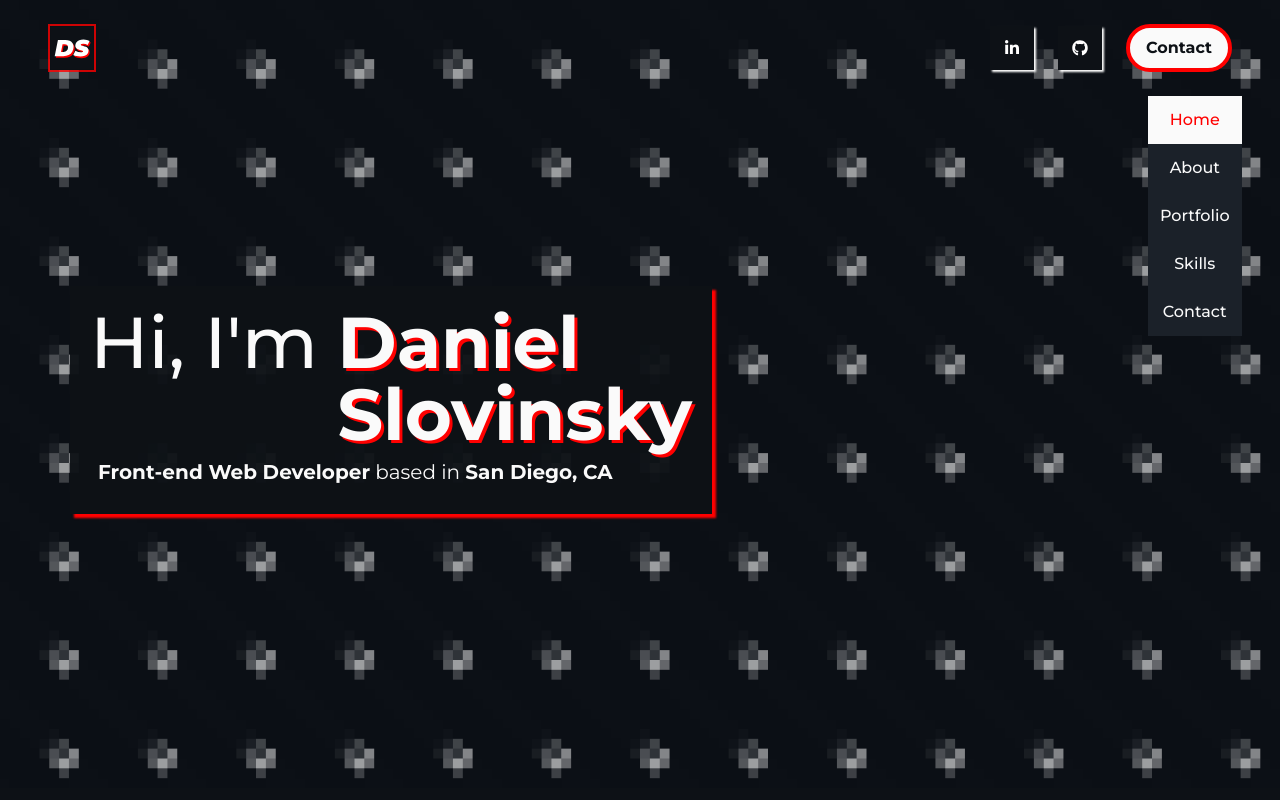
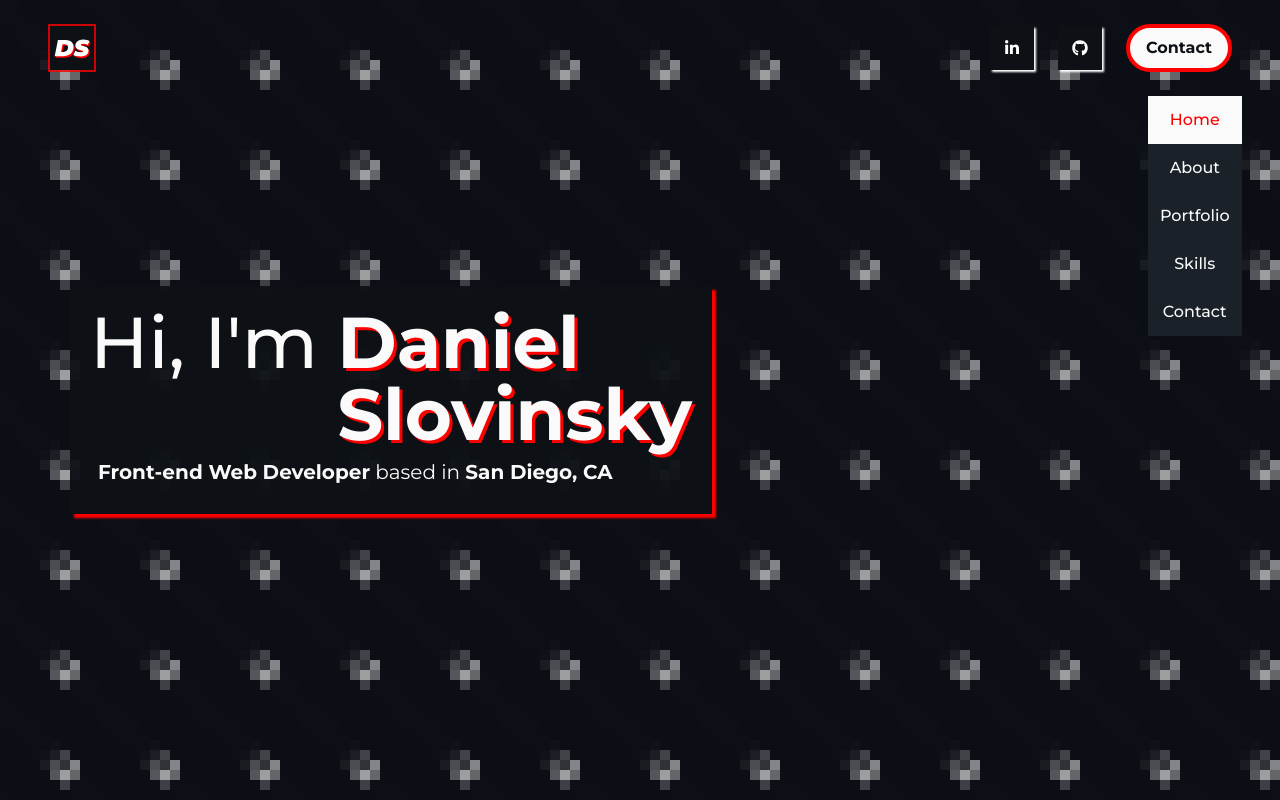
Before and after one commit to dslovinsky/danielslovinsky.com, a Next.js app: page / in a window 1280 px wide. Shown: the top 800 px of the page. Built offline with nearby package versions, Linux system fonts and the light colour scheme.

Commit message:
Removes css sizing for GoL canvas and fixes overlap with About z-index (#37)

```diff
--- a/components/Content/About.tsx
+++ b/components/Content/About.tsx
@@ -5,7 +5,7 @@ import styles from 'styles/components/about.module.scss';
 
 export default function About({...props}) {
   return (
-    <div {...props} className={`${styles.section} flex flex-col items-center pt-12`}>
+    <div {...props} className={`${styles.section} flex flex-col items-center pt-12 z-10`}>
       <h1 className="text-3xl my-8 font-bold">— About Me —</h1>
       <div className={`${styles.card} flex p-6 items-center flex-col`}>
         <div className={`${styles.photo_container} flex rounded-full bg-white`}>
--- a/components/Navs/ScrollAnchor.tsx
+++ b/components/Navs/ScrollAnchor.tsx
@@ -7,7 +7,7 @@ const sections = ['Home', 'About', 'Portfolio', 'Skills', 'Contact'];
 export default function Anchor({onClick}: {onClick?: () => void}) {
   return (
     <ul
-      className={`${styles.anchor} static top-24 font-medium z-10 text-sm md:fixed lg:text-base`}>
+      className={`${styles.anchor} static top-24 font-medium z-20 text-sm md:fixed lg:text-base`}>
       {sections.map((sect) => (
         <li key={sect} className={styles.link}>
           <AnchorLink
--- a/pages/index.tsx
+++ b/pages/index.tsx
@@ -37,7 +37,7 @@ export default function Home() {
             height={calcH}
             resolution={10}
             streak={0.5}
-            className="max-h-screen absolute w-full"
+            className="absolute"
           />
         )}
         <Title id="Home" />
--- a/styles/components/about.module.scss
+++ b/styles/components/about.module.scss
@@ -3,6 +3,7 @@
 
 .section {
   min-height: 38rem;
+  background-color: colors.$black-pearl;
 
   > .card {
     background-color: colors.$black-pearl-lite;
```
